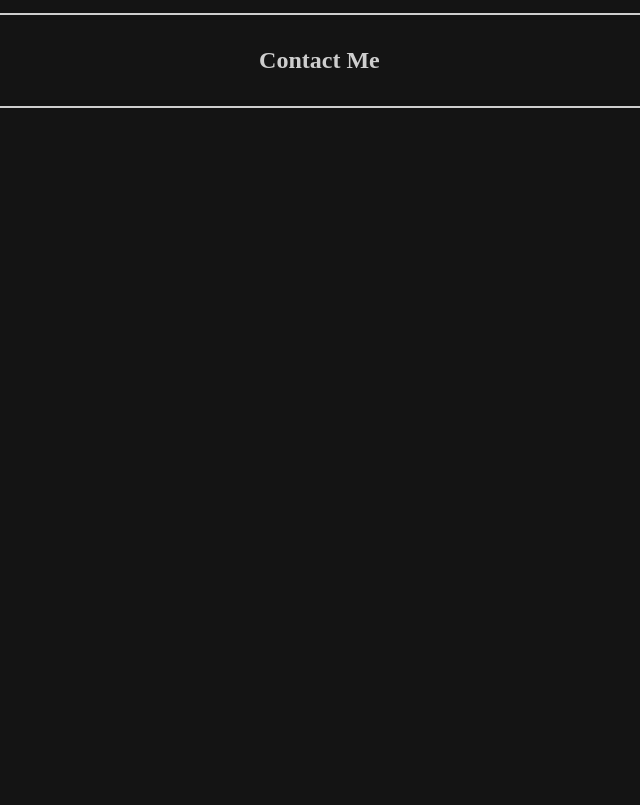
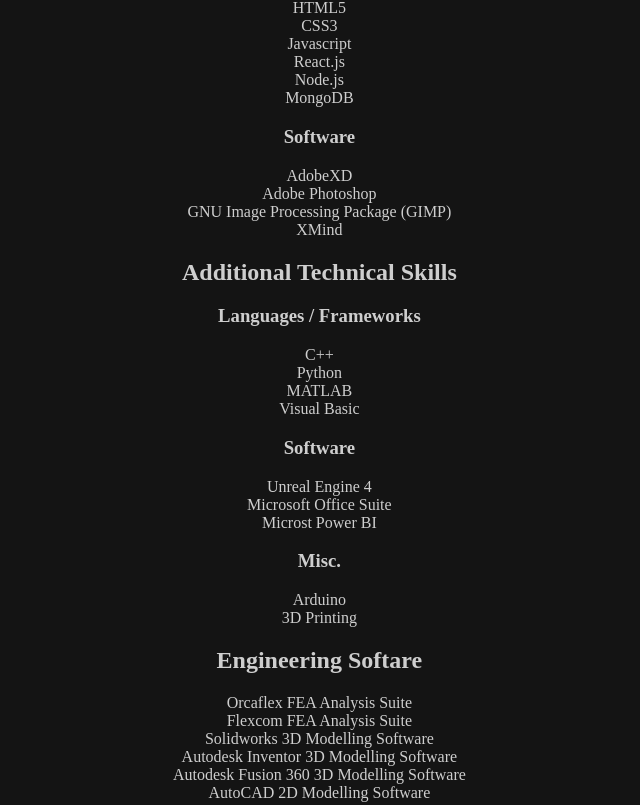
Before and after one commit to TGH37/portfolio-website, a React (Create React App) app in the folder client/: page / in a window 1280 px wide. Shown: the part 2355-3160 px from the top of the page, without its empty margins (238-878 px from the left). Before the commit the page ends 2483 px from the top, so only its background shows below. Built offline with nearby package versions, Linux system fonts and the light colour scheme.

Commit message:
skills section added

```diff
--- a/client/src/App.css
+++ b/client/src/App.css
@@ -221,6 +221,17 @@
 
     border-radius: 0.3rem;
     padding: 0;
+  }
+
+  .skills-section {
+    text-align: center;
+  }
+
+  .skills-category {
+    display: flex;
+    flex-direction: column;
+
+
   }
 
   /* *******************************************  SMALL MOBILE   ********************************************  */
--- a/client/src/components/PortfolioSection.js
+++ b/client/src/components/PortfolioSection.js
@@ -12,14 +12,14 @@
 
 
 
- function PortfolioSection() {
+ function PortfolioSection({ projectData }) {
 
 
   return (
     <section id="portfolio-section">
       <h1 className="selected-project__title">Projects I've Worked on</h1>
       <ProjectCardContainer />
-      <SelectedProject />
+      <SelectedProject projectData={projectData}/>
     </section>
   )
 }
--- a/client/src/components/SelectedProject.js
+++ b/client/src/components/SelectedProject.js
@@ -13,7 +13,7 @@
 import TechnologyList from './TechnologyList'
 import ProjectDevicePreview from './ProjectDevicePreview'
 
- function SelectedProject() {
+ function SelectedProject({ projectData }) {
   const [selectedProject, setSelectedProject] = useState("freecycle")
 
    return (
@@ -37,8 +37,8 @@
           <TechnologyList/>
         </div>
         <div id="project-cta-btn-container">
-          <Link to="#"><button className="project-cta-btn">View Site</button></Link>
-          <Link to="#"><button className="project-cta-btn">View Code</button></Link>
+          <a href={projectData.ipAddressTracker.links.site} target="_blank"><button className="project-cta-btn">View Site</button></a>
+          <a href={projectData.ipAddressTracker.links.code} target="_blank"><button className="project-cta-btn">View Code</button></a>
           <Link to="#"><button className="project-cta-btn">View Mockups</button></Link>
           <Link to="#"><button className="project-cta-btn">View Docs</button></Link>
         </div>
--- a/client/src/components/SkillsSection.js
+++ b/client/src/components/SkillsSection.js
@@ -6,8 +6,72 @@
 
  function SkillsSection() {
     return(
-        <section>
+        <section className='skills-section'>
+            <div className='skill-category'>
+                <h2 className='skills-list__section-title'>Web Development</h2>
+                <div className='skills-list'>
+                    <h3 className='skills-list__list-title'>Languages / Frameworks</h3>
+                    <ul className='skills-list__list'>
+                        <li>HTML5</li>
+                        <li>CSS3</li>
+                        <li>Javascript</li>
+                        <li>React.js</li>
+                        <li>Node.js</li>
+                        <li>MongoDB</li>
+                    </ul>
+                </div>
+                <div>
+                    <h3 className='skills-list__list-title'>Software</h3>
+                    <ul className='skills-list__list'>
+                        <li>AdobeXD</li>
+                        <li>Adobe Photoshop</li>
+                        <li>GNU Image Processing Package (GIMP)</li>
+                        <li>XMind</li>
+                    </ul>
+                </div>
+            </div>
 
+            <div className='skill-category'>
+                <h2 className='skills-list__section-title'>Additional Technical Skills</h2>
+                <div className='skills-list'>
+                    <h3 className='skills-list__list-title'>Languages / Frameworks</h3>
+                    <ul className='skills-list__list'>
+                        <li>C++</li>
+                        <li>Python</li>
+                        <li>MATLAB</li>
+                        <li>Visual Basic</li>
+                    </ul>
+                </div>
+                <div>
+                    <h3 className='skills-list__list-title'>Software</h3>
+                    <ul className='skills-list__list'>
+                        <li>Unreal Engine 4</li>
+                        <li>Microsoft Office Suite</li>
+                        <li>Microst Power BI</li>
+                    </ul>
+                </div>
+                <div>
+                    <h3 className='skills-list__list-title'>Misc.</h3>
+                    <ul className='skills-list__list'>
+                        <li>Arduino</li>
+                        <li>3D Printing</li>
+                    </ul>
+                </div>
+            </div>
+
+            <div className='skill-category'>
+                <div className='skills-list'>
+                    <h2 className='skills-list__section-title'>Engineering Softare</h2>
+                    <ul className='skills-list__list'>
+                        <li>Orcaflex FEA Analysis Suite</li>
+                        <li>Flexcom FEA Analysis Suite</li>
+                        <li>Solidworks 3D Modelling Software</li>
+                        <li>Autodesk Inventor 3D Modelling Software</li>
+                        <li>Autodesk Fusion 360 3D Modelling Software</li>
+                        <li>AutoCAD 2D Modelling Software</li>
+                    </ul>
+                </div>
+            </div>
         </section>
     )
  }
--- a/client/src/components/pages/Homepage.js
+++ b/client/src/components/pages/Homepage.js
@@ -4,9 +4,12 @@
  */
 
 import React from 'react'
+
+import projectData from "../../db/projectData.json";
 import Navbar from '../Navbar';
-import HomeTitle from "../HomeTitle.js"
+import HomeTitle from "../HomeTitle.js";
 import PortfolioSection from '../PortfolioSection';
+import SkillsSection from '../SkillsSection';
 
 function Homepage() {
   return (
@@ -17,10 +20,9 @@
         <HomeTitle />
       </header>
 
-      <PortfolioSection />
-      <section>
+      <PortfolioSection projectData={projectData}/>
         <h1 className="selected-project__title">My Skills</h1>
-      </section>
+        <SkillsSection />
       <section>
         <h1 className="selected-project__title">About Me</h1>
       </section>
--- /dev/null
+++ b/client/src/db/projectData.json
@@ -0,0 +1,11 @@
+{
+  "Freecycle": {
+
+  },
+  "ipAddressTracker": {
+    "links": {
+      "site": "https://ip-tracker-livid.vercel.app/",
+      "code": "https://github.com/TGH37/ip-tracker"
+    }
+  }
+}
```
Also changed, not shown: client/src/assets/ip-address-tracker-app_desktop.png (added).
